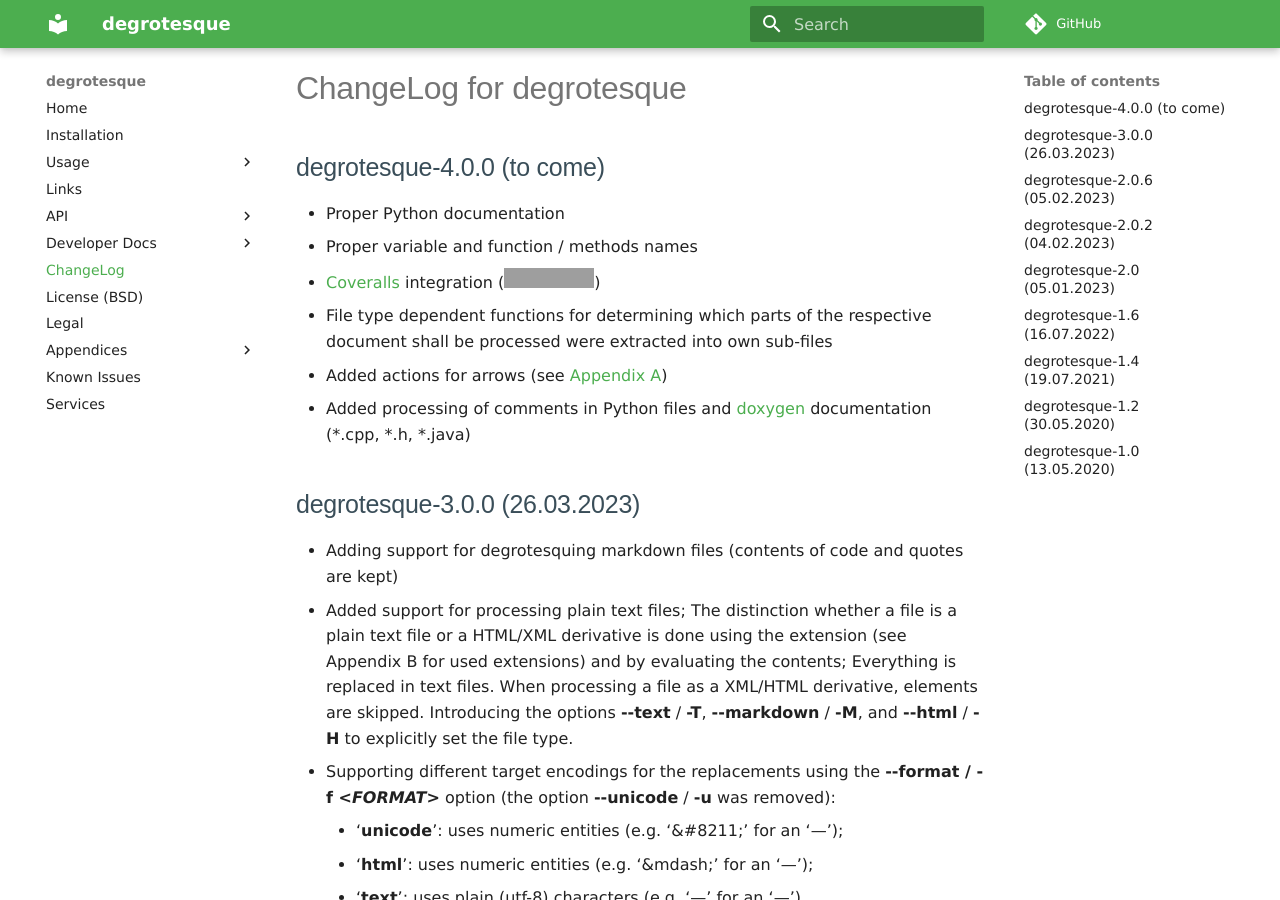
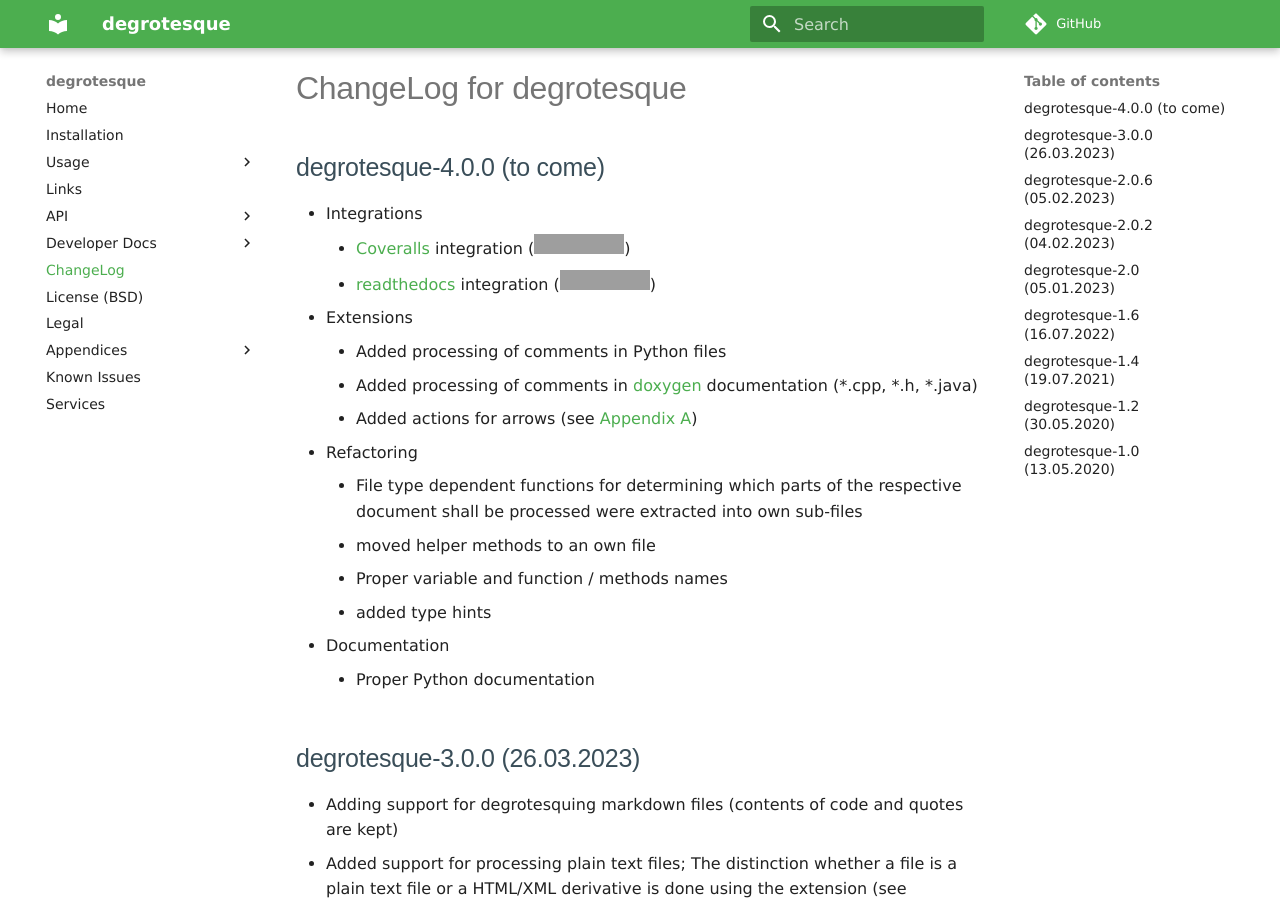
Before and after one commit to dkrajzew/degrotesque, an MkDocs documentation site: the page built from docs/changes.md, in a window 1280 px wide and 900 px high. Built offline with MkDocs 1.6.1 and Material for MkDocs 9.7.7, drawn with Linux system fonts in a browser that asks for light colours; comment, search, counter and statistics services are not loaded; grey boxes are pictures that could not be loaded.

Commit message:
updated changelog

```diff
--- a/docs/changes.md
+++ b/docs/changes.md
@@ -2,13 +2,20 @@
 
 ## degrotesque-4.0.0 (to come)
 
-* Proper Python documentation
-* Proper variable and function / methods names
-* [Coveralls](https://coveralls.io/) integration ([![Coverage Status](https://coveralls.io/repos/github/dkrajzew/degrotesque/badge.svg?branch=main)](https://coveralls.io/github/dkrajzew/degrotesque?branch=main))
-* File type dependent functions for determining which parts of the respective document shall be processed were extracted into own sub-files
-* Added actions for arrows (see [Appendix A](appendixA.md))
-* Added processing of comments in Python files and [doxygen](https://www.doxygen.nl/) documentation (*.cpp, *.h, *.java)
-
+* Integrations
+	* [Coveralls](https://coveralls.io/) integration ([![Coverage Status](https://coveralls.io/repos/github/dkrajzew/degrotesque/badge.svg?branch=main)](https://coveralls.io/github/dkrajzew/degrotesque?branch=main))
+	* [readthedocs](https://readthedocs.io/) integration ([![Documentation Status](https://readthedocs.org/projects/degrotesque/badge/?version=latest)](https://degrotesque.readthedocs.io/en/latest/?badge=latest))
+* Extensions
+	* Added processing of comments in Python files
+	* Added processing of comments in [doxygen](https://www.doxygen.nl/) documentation (\*.cpp, \*.h, \*.java)
+	* Added actions for arrows (see [Appendix A](appendixA.md))
+* Refactoring
+	* File type dependent functions for determining which parts of the respective document shall be processed were extracted into own sub-files
+	* moved helper methods to an own file
+	* Proper variable and function / methods names
+	* added type hints
+* Documentation
+	* Proper Python documentation
 
 ## degrotesque-3.0.0 (26.03.2023)
 
```
